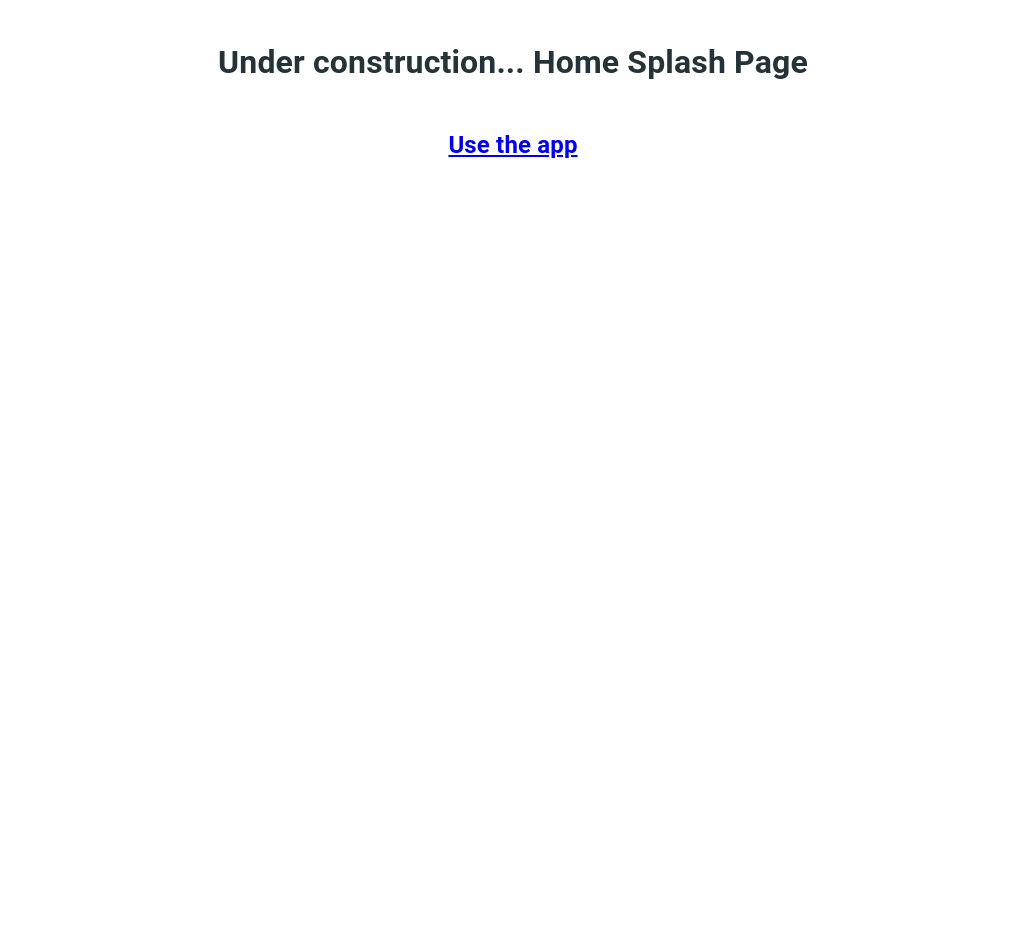
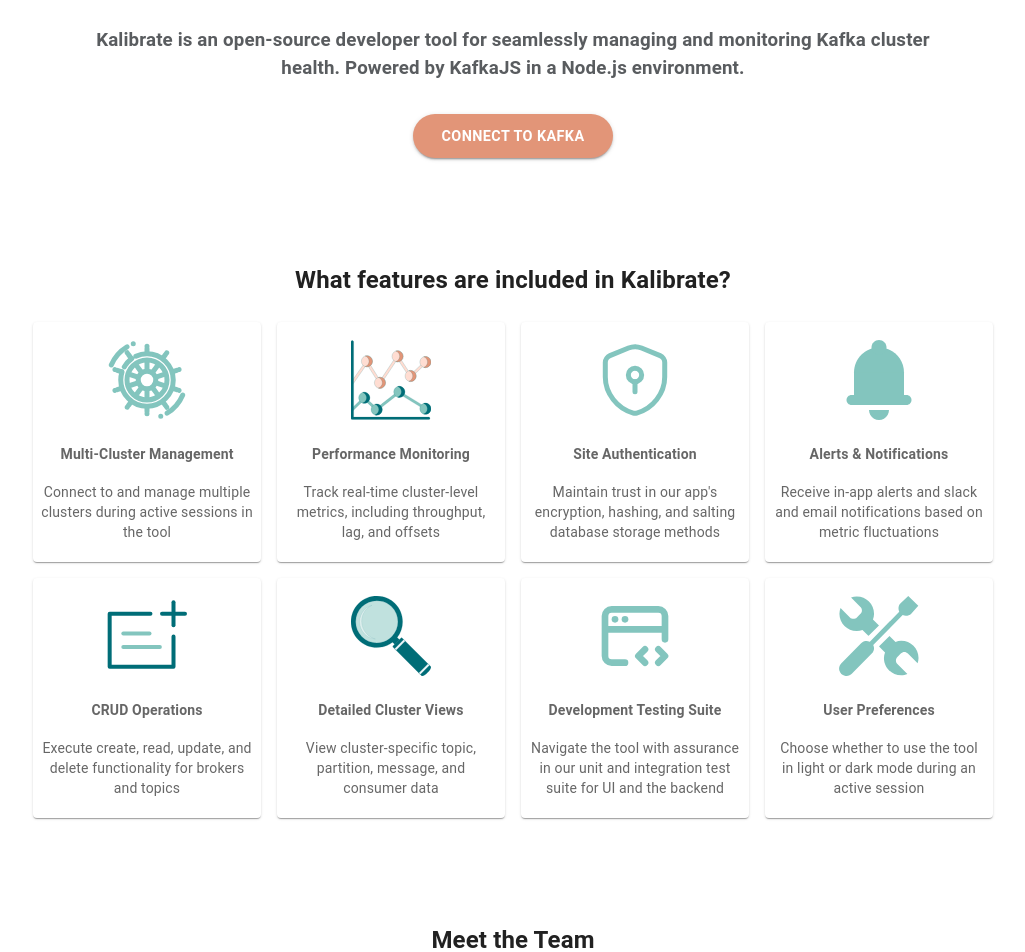
Before and after one commit to oslabs-beta/kalibrate, a React (Vite) app: page / in a window 1280 px wide. Shown: the part 300-1252 px from the top of the page, without its empty margins (127-1152 px from the left). Before the commit the page ends 800 px from the top, so only its background shows below. Built offline with nearby package versions, Linux system fonts and the light colour scheme.

Commit message:
Create Home component for rendering splash page

```diff
--- a/src/client/components/Home.tsx
+++ b/src/client/components/Home.tsx
@@ -1,21 +1,28 @@
-import {Link} from 'react-router-dom';
+
+import Hero from './splashPages/Hero';
+import Features from './splashPages/Features';
+import Team from './splashPages/Team';
+import Footer from './splashPages/Footer';
 
 const Home = () => {
   return (
+    <>
     <div
       style={{
         display: 'flex',
         flexDirection: 'column',
-        height: '100vh',
         justifyContent: 'center',
         alignItems: 'center',
+        gap: '5rem',
+        textAlign: 'center'
       }}
     >
-      <h1>Under construction... Home Splash Page</h1>
-      <h2>
-        <Link to="dashboard">Use the app</Link>
-      </h2>
+      {<Hero />}
+      {<Features />}
+      {<Team />}
+      {<Footer />}
     </div>
+    </>
   );
 };
 
```
